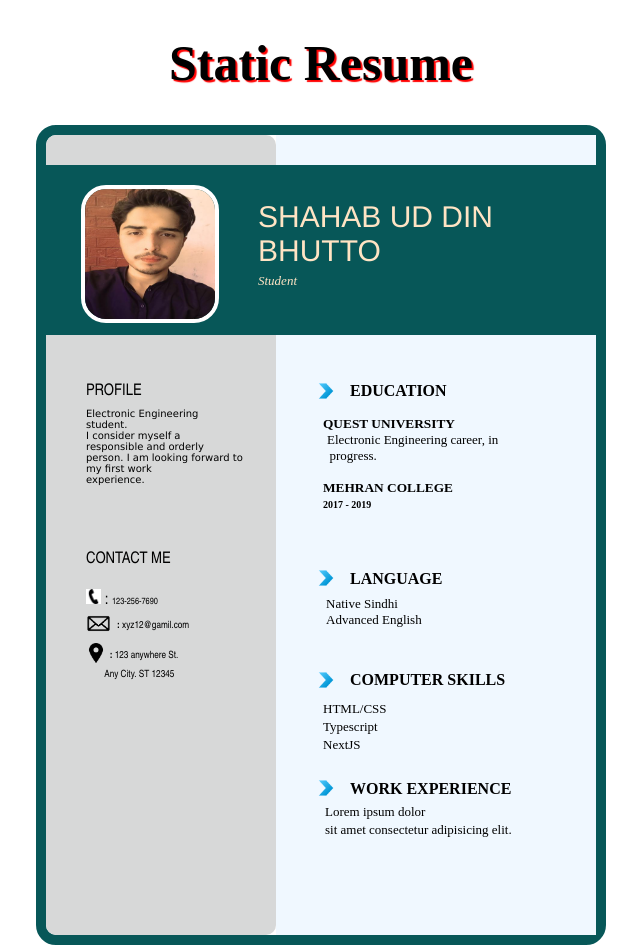
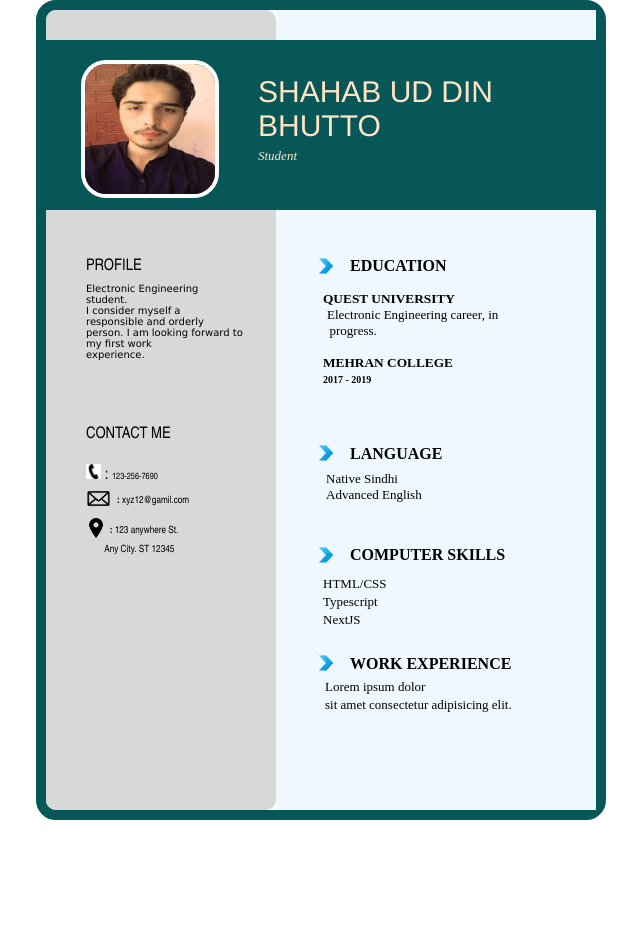
Before and after one commit to Shahab155/Resume_project, a plain HTML site: page index.html in a window 1280 px wide. Shown: the whole page, without its empty margins (319-959 px from the left). After the commit the page ends 820 px from the top, so only its background shows below. Drawn offline with Linux system fonts and the light colour scheme.

Commit message:
updated css file

```diff
--- a/index.html
+++ b/index.html
@@ -11,7 +11,7 @@
 
 <body>
 
-<h1 class="generalHeading">Static Resume</h1>
+<!-- <h1 class="generalHeading">Static Resume</h1>s -->
 
     <!--         Container that is contains all the elements inside itself -->
     <div id="container">
--- a/style.css
+++ b/style.css
@@ -11,11 +11,11 @@ body{
 
 }
 
-.generalHeading {
+/* .generalHeading {
     text-align: center;
     text-shadow:2px 2px 1px red;
     font-size: 50px;
-}
+} */
 
 #container {
    height:800px;
```
